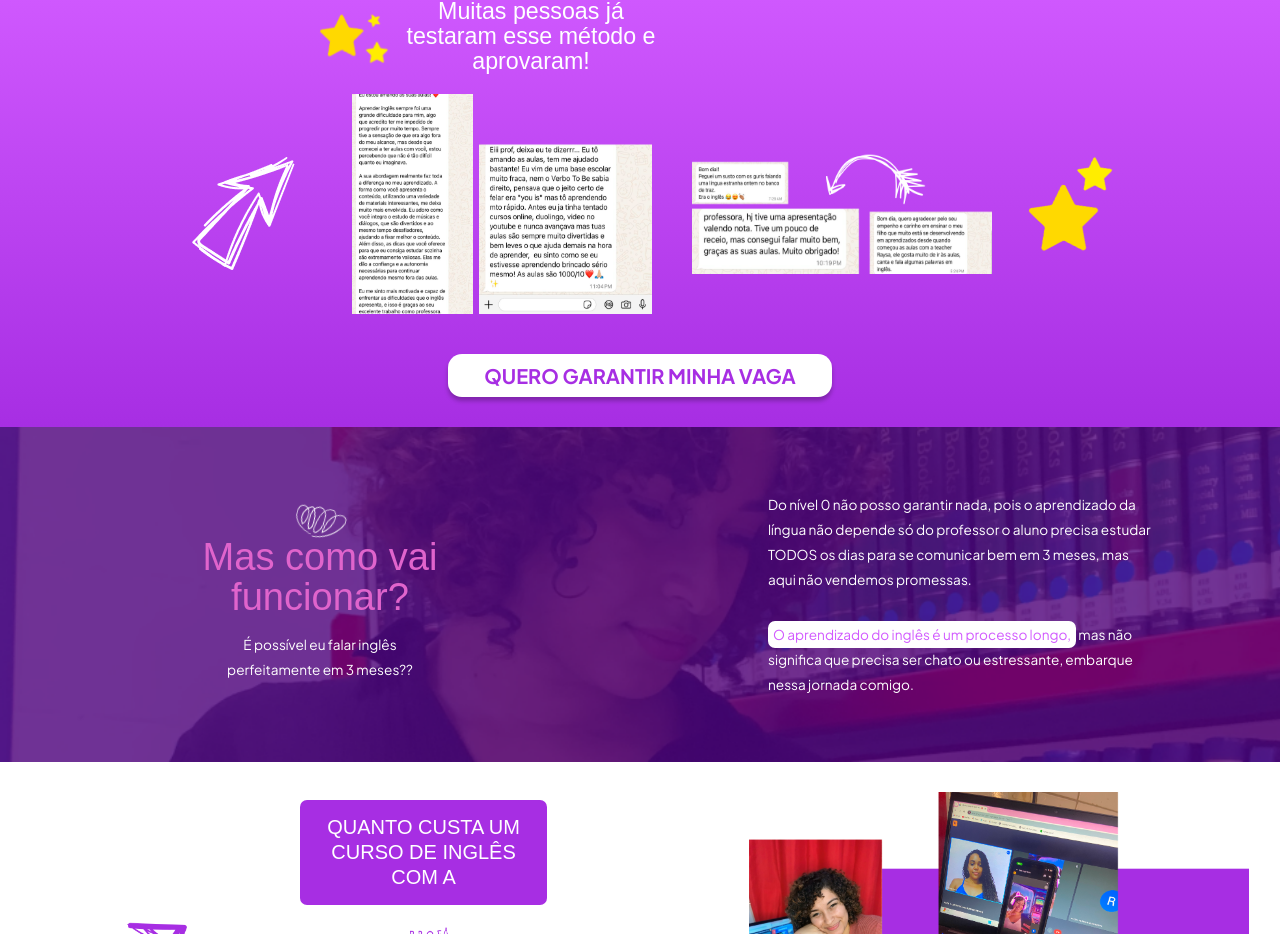
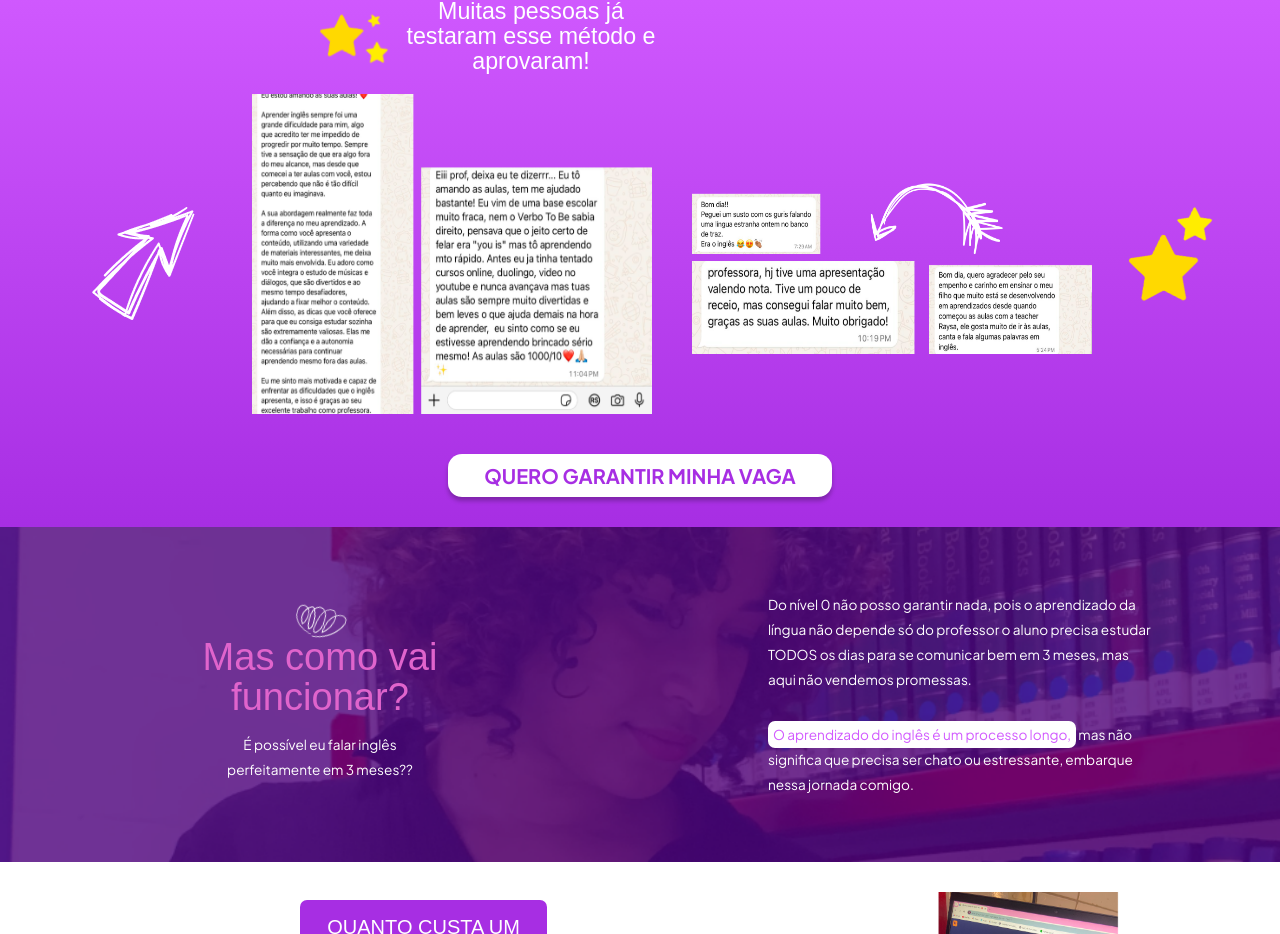
Before and after one commit to douglasnou/LandingPage-Prof-Rayssa, a React (Vite) app: page / in a window 1280 px wide. Shown: the part 1029-1963 px from the top of the page. Built offline with nearby package versions, Linux system fonts and the light colour scheme; a web font is replaced by a local one.

Commit message:
redimensionamentos

```diff
--- a/src/components/CommentSection/style.module.scss
+++ b/src/components/CommentSection/style.module.scss
@@ -35,12 +35,12 @@
         justify-content: center;
 
         .Comments1{
-            width: 300px;
-            height: 220px;
+            width: 400px;
+            height: 320px;
         }
         .Comments2{
-            width: 300px;
-            height: 140px;
+            width: 400px;
+            height: 200px;
         }
 
         img {
```
